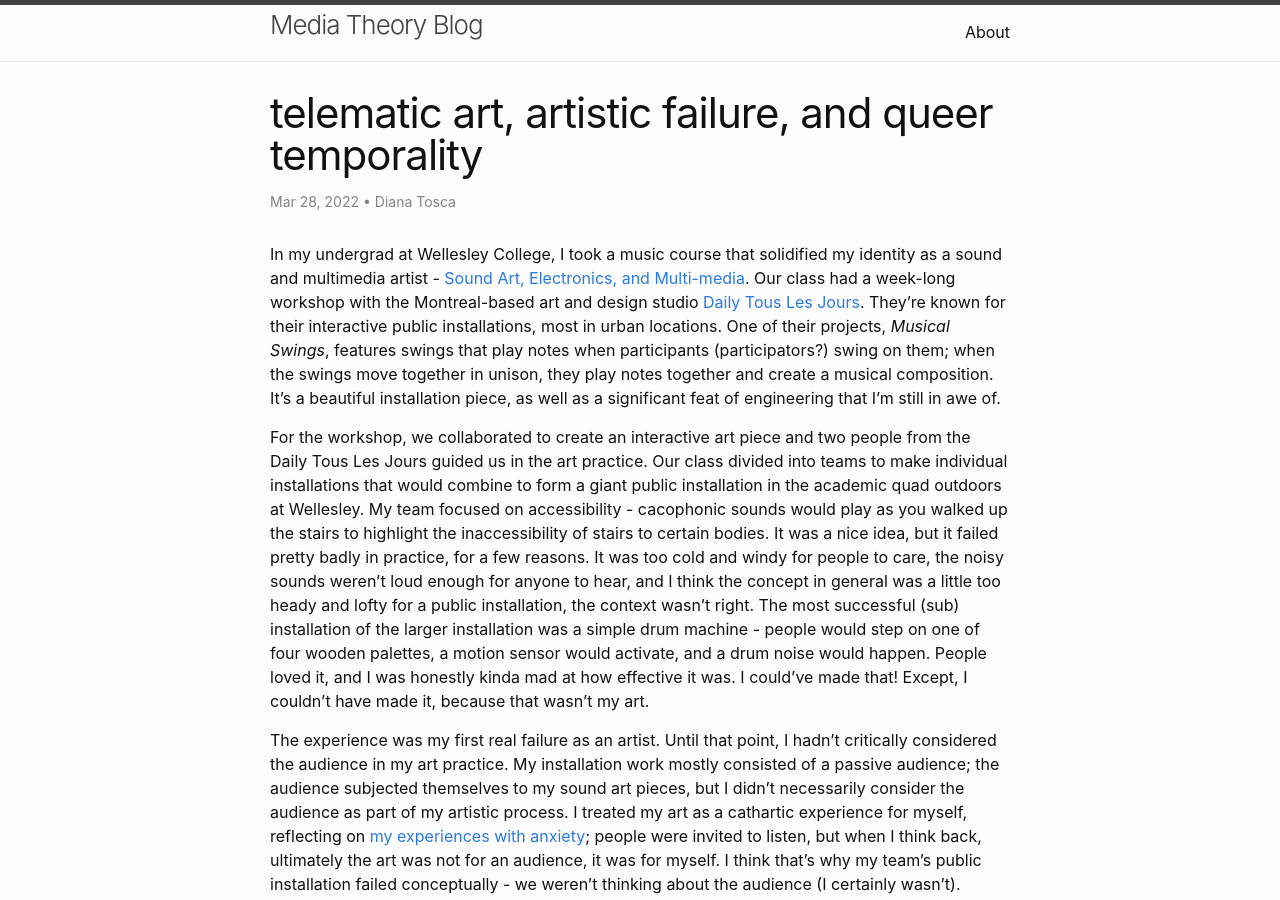
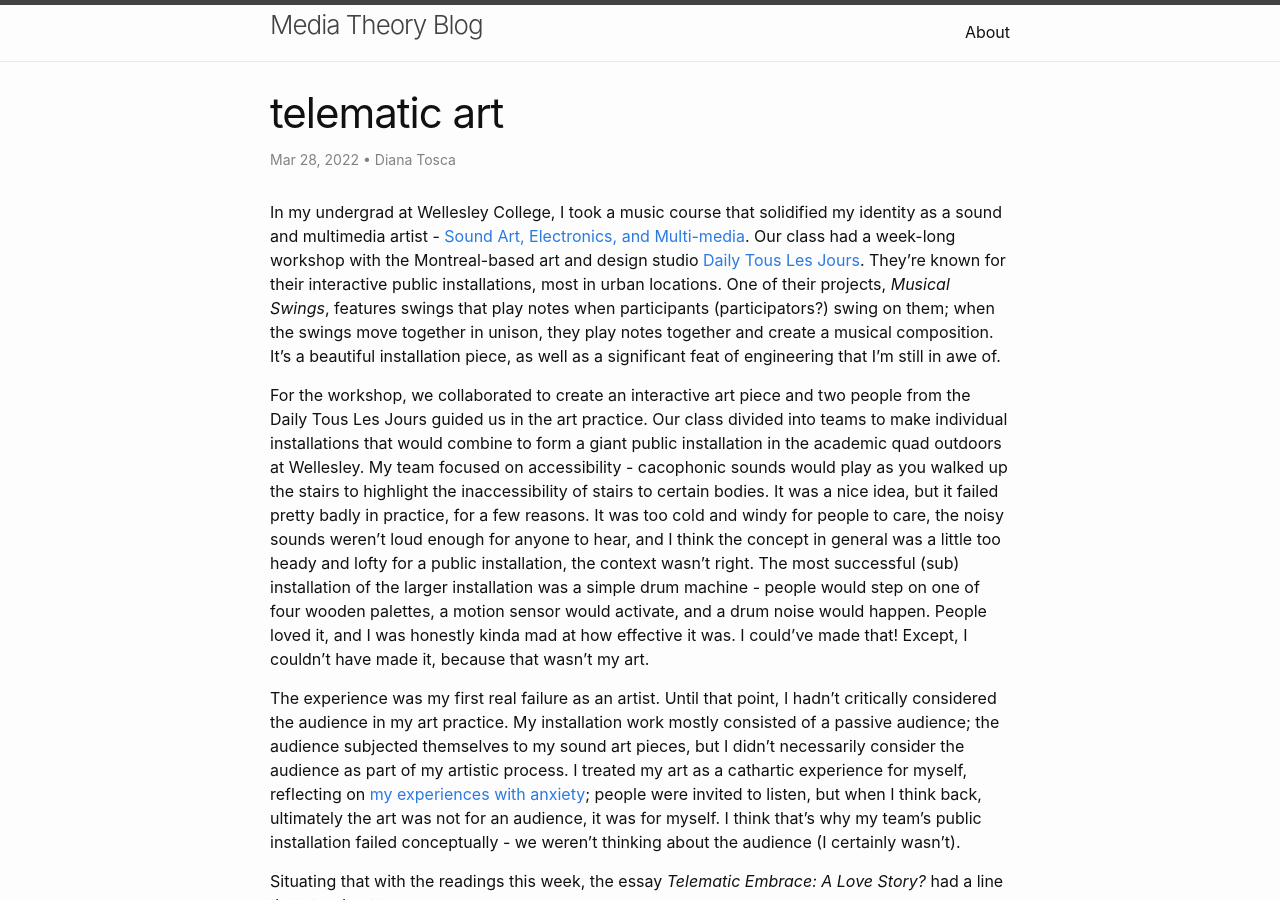
Before and after one commit to dtosca/media-theory, a Jekyll site: the page built from _posts/2022-4-3-reflection-week-8.md, in a window 1280 px wide and 900 px high. Built offline with Jekyll 4.4.1, drawn with Linux system fonts in a browser that asks for light colours; comment, search, counter and statistics services are not loaded.

Commit message:
changing the title

```diff
--- a/_posts/2022-4-3-reflection-week-8.md
+++ b/_posts/2022-4-3-reflection-week-8.md
@@ -1,6 +1,6 @@
 ---
 layout: post
-title: telematic art, artistic failure, and queer temporality
+title: telematic art
 date: 2022-03-28
 author: Diana Tosca
 comments: true
```
